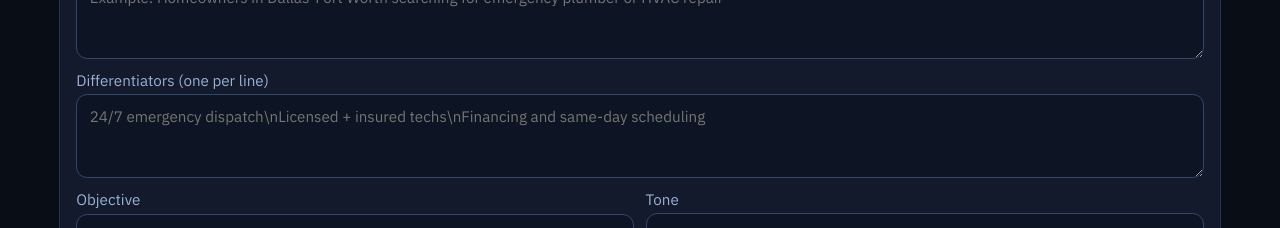
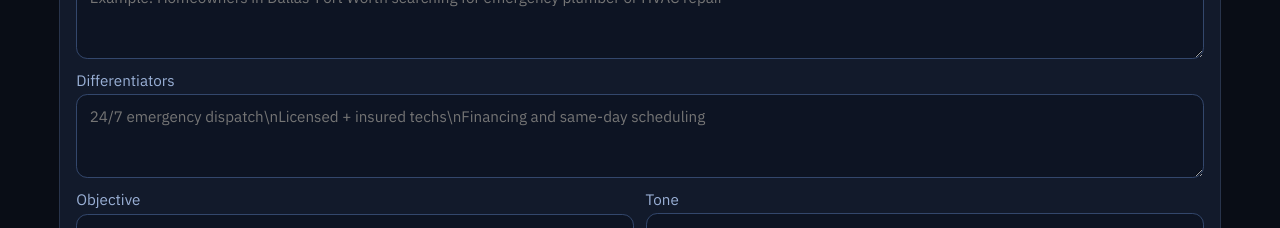
Before and after one commit to chijokenwuzi/account-lead-insights, a website: page marketing-lead-gen.html in a window 1280 px wide. Shown: the part 1301-1529 px from the top of the page. Drawn offline with Linux system fonts and the light colour scheme.

Commit message:
Rename lead gen field label to Differentiators

```diff
--- a/marketing-lead-gen.html
+++ b/marketing-lead-gen.html
@@ -127,7 +127,7 @@
                 ></textarea>
               </label>
               <label class="full">
-                Differentiators (one per line)
+                Differentiators
                 <textarea
                   name="differentiators"
                   rows="3"
```
